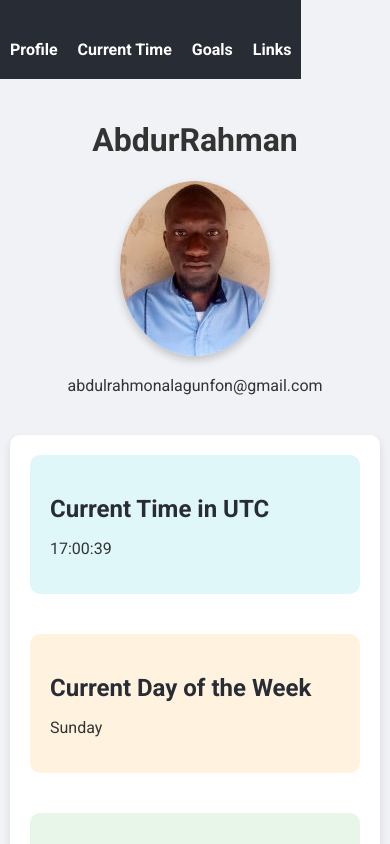
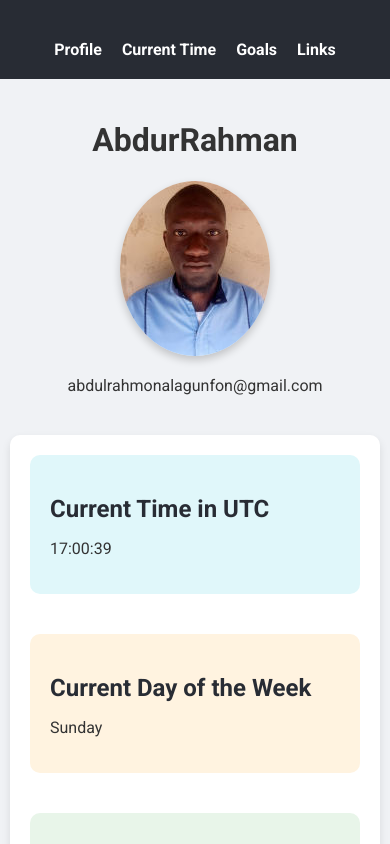
Before and after one commit to free-care/HNGi-Projects, a plain HTML site: page index.html in a window 390 px wide. Drawn offline with Linux system fonts and the light colour scheme.

Commit message:
Update styles.css

```diff
--- a/styles.css
+++ b/styles.css
@@ -52,7 +52,6 @@ nav ul li a:hover {
 
 .content {
   padding: 20px;
-  padding-top: 200px;
   width: calc(100% - 200px);
   overflow-y: auto;
 }
@@ -135,7 +134,7 @@ a:hover {
 
 @media (max-width: 600px) {
   header {
-      width: auto;
+      width: 100vw;
       height: auto;
       box-shadow: none;
       position: fixed;
```
